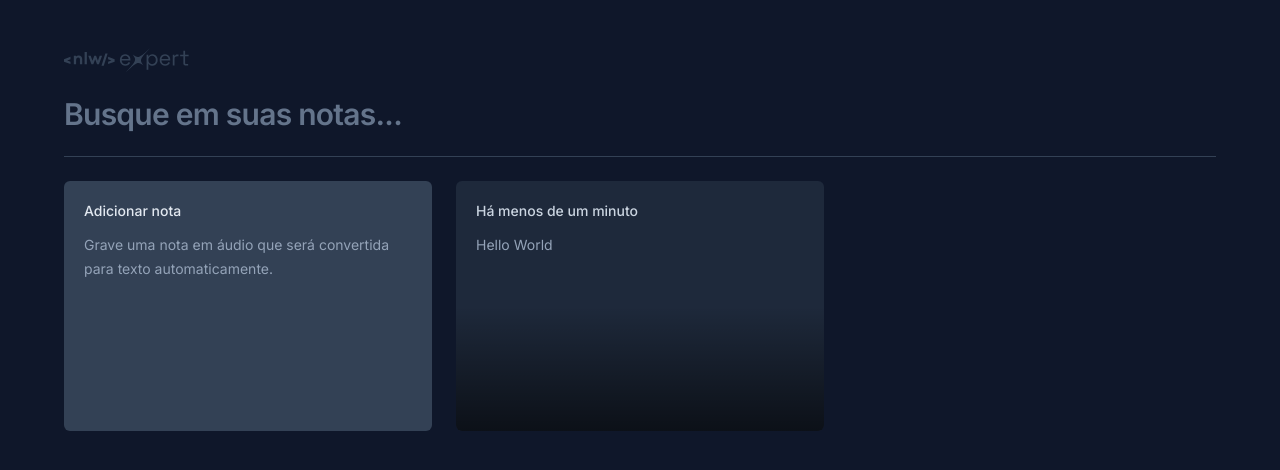
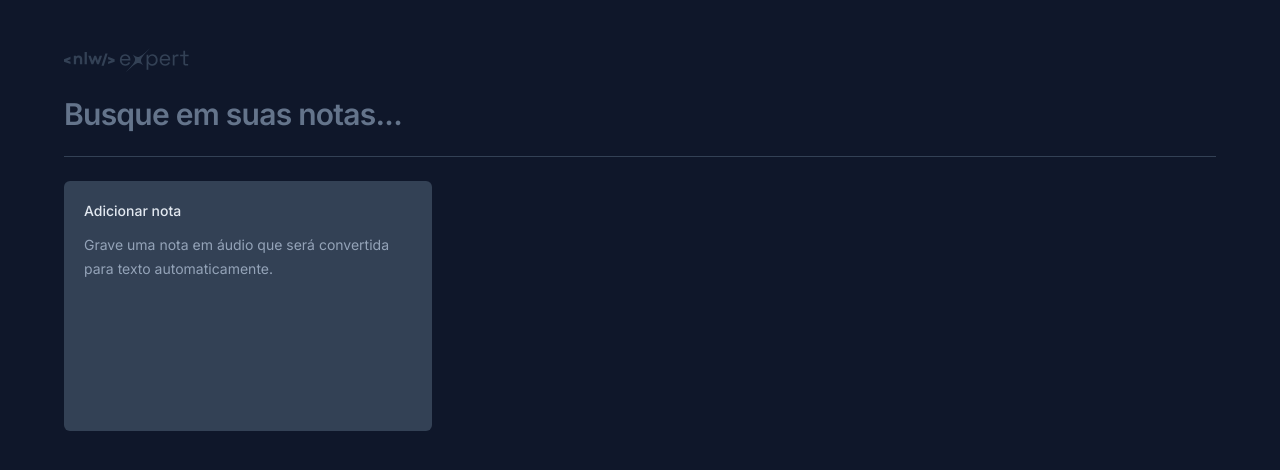
Before and after one commit to RixelLitz/Expert-Notes, a React (Vite) app: page /notes in a window 1280 px wide. Shown: the top 470 px of the page. Built offline with nearby package versions, Linux system fonts and the light colour scheme.

Commit message:
Sistema de localstorage adicionado + sistema de busca + melhorias

```diff
--- a/package.json
+++ b/package.json
@@ -14,6 +14,7 @@
     "lucide-react": "^0.323.0",
     "react": "^18.2.0",
     "react-dom": "^18.2.0",
+    "react-router-dom": "^6.22.0",
     "sonner": "^1.4.0"
   },
   "devDependencies": {
--- a/src/App.tsx
+++ b/src/App.tsx
@@ -1,27 +1,12 @@
-import logo from "./assets/Logo.svg"
-import { NewNoteCard } from "./components/new-notecard"
-import { NoteCard } from "./components/note-card"
-const note = {
-  date: new Date(),
-  content: "Hello World",
+import Routes from "./routes"
+import { BrowserRouter } from "react-router-dom"
+
+function App() {
+  return (
+    <BrowserRouter>
+      <Routes />
+    </BrowserRouter>
+  )
 }
 
-export function App() {
-  return (
-    <div className="mx-auto space-y-6 max-w-6xl my-12">
-      <img src={logo} alt="Logo Expert Note" />
-      <form className="w-full">
-        <input
-          type="text"
-          placeholder="Busque em suas notas..."
-          className="w-full bg-transparent text-3xl font-semibold tracking-tight outline-none placeholder:text-slate-500"
-        />
-      </form>
-      <div className="h-px bg-slate-700" />
-      <div className="grid grid-cols-3 gap-6 auto-rows-[250px]">
-        <NewNoteCard />
-        <NoteCard note={note} />
-      </div>
-    </div>
-  )
-}
+export default App
--- a/src/components/new-notecard.tsx
+++ b/src/components/new-notecard.tsx
@@ -2,8 +2,11 @@ import * as Dialog from "@radix-ui/react-dialog"
 import { X } from "lucide-react"
 import { ChangeEvent, FormEvent, useState } from "react"
 import { toast } from "sonner"
+interface NewNoteCardProps {
+  oneNoteCreated: (content: string) => void
+}
 
-export function NewNoteCard() {
+export function NewNoteCard({oneNoteCreated}: NewNoteCardProps) {
   const [shouldShowOnBoarding, setShouldShowOnBoarding] = useState(true)
   const [content, setContent] = useState("")
   function handleStartEditor() {
@@ -23,7 +26,7 @@ export function NewNoteCard() {
       console.log("negado")
       return toast.error("Você não pode adicionar uma nota vazia.")
     }
-    console.log("aprovado")
+    oneNoteCreated(content)
     setContent("")
     toast.success("Nota criada com sucesso!")
     setShouldShowOnBoarding(true)
--- a/src/main.tsx
+++ b/src/main.tsx
@@ -1,6 +1,6 @@
 import React from 'react'
 import ReactDOM from 'react-dom/client'
-import { App } from './App'
+import App  from './App'
 import {Toaster} from 'sonner'
 import './index.css'
 
--- /dev/null
+++ b/src/pages/home.tsx
@@ -0,0 +1,5 @@
+export function Home (){
+  return(
+    <h1 className="text-red-200">ola mundo</h1>
+  )
+}
--- /dev/null
+++ b/src/pages/notes.tsx
@@ -0,0 +1,57 @@
+import { ChangeEvent, useState } from "react"
+import logo from "../assets/Logo.svg"
+import { NewNoteCard } from "../components/new-notecard"
+import { NoteCard } from "../components/note-card"
+interface Note {
+  id: string
+  date: Date
+  content: string
+}
+
+export function Notes() {
+  const [search, setSearch] = useState("")
+  const [notes, setNotes] = useState<Note[]>(() => {
+    const notesOnStorage = localStorage.getItem("notes")
+    if (notesOnStorage) {
+      return JSON.parse(notesOnStorage)
+    }
+    return []
+  })
+  function oneNoteCreated(content: string) {
+    const newNote = {
+      id: crypto.randomUUID(),
+      date: new Date(),
+      content,
+    }
+    const notesArray = [newNote, ...notes]
+    setNotes(notesArray)
+    localStorage.setItem("notes", JSON.stringify(notesArray))
+  }
+  function handleSearch (event: ChangeEvent<HTMLInputElement>){
+      const query = event.target.value
+      setSearch(query)
+  }
+    const filteredNotes = search != ''
+      ? notes.filter(notes => notes.content.toLocaleLowerCase().includes(search.toLocaleLowerCase()))
+      : notes
+  return (
+    <div className="mx-auto space-y-6 max-w-6xl my-12">
+      <img src={logo} alt="Logo Expert Note" />
+      <form className="w-full">
+        <input
+          type="text"
+          placeholder="Busque em suas notas..."
+          className="w-full bg-transparent text-3xl font-semibold tracking-tight outline-none placeholder:text-slate-500"
+          onChange={handleSearch}
+        />
+      </form>
+      <div className="h-px bg-slate-700" />
+      <div className="grid grid-cols-3 gap-6 auto-rows-[250px]">
+        <NewNoteCard oneNoteCreated={oneNoteCreated} />
+        {filteredNotes.map((note) => {
+          return <NoteCard key={note.id} note={note} />
+        })}
+      </div>
+    </div>
+  )
+}
--- /dev/null
+++ b/src/routes/index.tsx
@@ -0,0 +1,14 @@
+import { Route, Routes as Router } from "react-router-dom"
+import { Home } from "../pages/home.tsx"
+import { Notes } from "../pages/notes.tsx"
+
+function Routes() {
+  return (
+    <Router>
+      <Route path={"/"} element={<Home />} />
+      <Route path={"/notes"} element={<Notes />} />
+    </Router>
+  )
+}
+
+export default Routes
```
Also changed, not shown: 1 other file (tests, documents, lock files or other folders).
